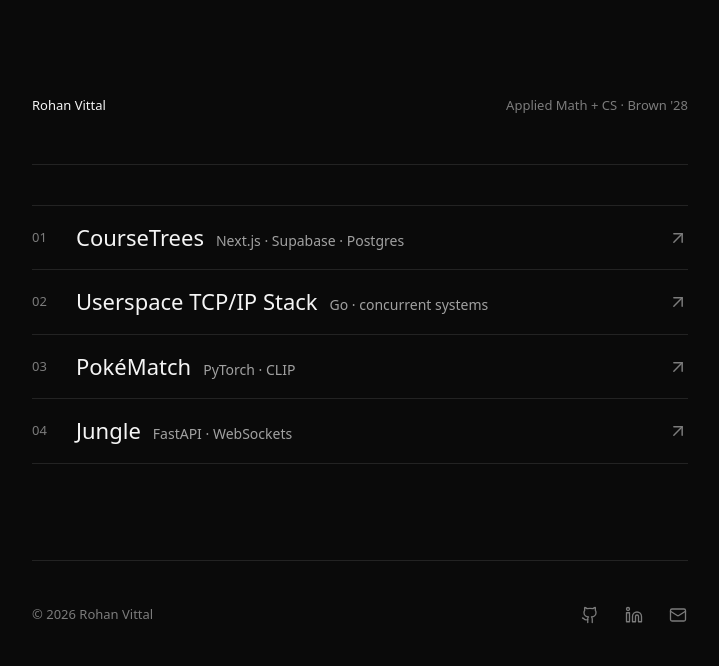
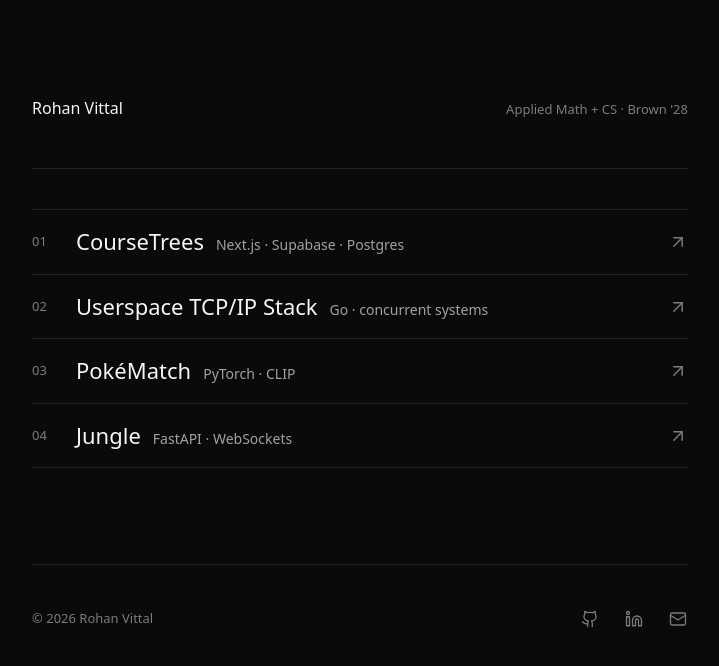
Before and after one commit to RVPhi5/portfolio, a React (Vite) app: page / in a window 1280 px wide. Shown: the top 666 px of the page, without its empty margins (280-999 px from the left). Built offline with nearby package versions, Linux system fonts and the light colour scheme.

Commit message:
changed text

```diff
--- a/src/pages/Home.tsx
+++ b/src/pages/Home.tsx
@@ -15,7 +15,7 @@ export default function Home() {
         <main className="pt-16 md:pt-24">
           {/* Header row */}
           <div className="flex items-baseline justify-between gap-4 text-[13px]">
-            <span className="font-medium text-primary">Rohan Vittal</span>
+            <span className="text-[16px] font-medium text-primary">Rohan Vittal</span>
             <span className="hidden text-muted sm:inline">
               Applied Math + CS · Brown '28
             </span>
```
